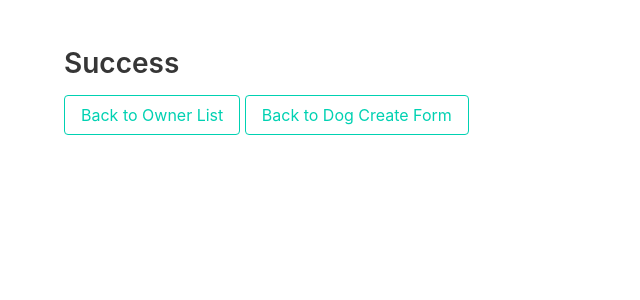
After one commit to danielc92/django-sandbox, a Django app: page /dog/create/success/ in a window 1280 px wide. The commit adds this page. Shown: the top 300 px of the page, without its empty margins (0-640 px from the left). Run offline with Django 3.2, Linux system fonts and the light colour scheme; some libraries are stand-ins or nearby versions.

Commit message:
Media Upload broken

```diff
--- a/app/models.py
+++ b/app/models.py
@@ -13,7 +13,7 @@ class DogOwner(models.Model):
 class Dog(models.Model):
     owner_id = models.ForeignKey(DogOwner, on_delete=models.CASCADE)
     dog_name = models.CharField(max_length=100)
-    dog_image = models.ImageField(upload_to='dogs/', default='dog_default.jpg')
+    dog_image = models.ImageField(upload_to='dogs/%Y/%m/%D/', default='dog_default.jpg')
 
     def __str__(self):
         return self.dog_name
--- a/app/views.py
+++ b/app/views.py
@@ -32,7 +32,7 @@ def dog_create(request):
             cd = form.cleaned_data
             print('The form data has been cleaned:', cd)
             Dog.objects.create(**cd)
-            return HttpResponse('<code>success</code>')
+            return redirect('success')
 
     else:
         form = DogForm()
@@ -40,3 +40,7 @@ def dog_create(request):
     context = {'form': form, 'title': 'Create a dog form.'}
 
     return render(request, 'create.html', context)
+
+def success(request):
+
+    return render(request, 'success.html', {})
--- a/project/urls.py
+++ b/project/urls.py
@@ -18,18 +18,23 @@ from django.urls import path
 from app.views import (
     dog_list,
     dog_create,
-    owner_list)
+    owner_list,
+    success)
+
+from django.conf.urls.static import static
 from django.conf import settings
-from django.conf.urls.static import static
+
 
 urlpatterns = [
     path('admin/', admin.site.urls),
-    path('dog-list/', dog_list, name='dog_list'),
-    path('dog-create/', dog_create, name='dog_create'),
-    path('owner-list/', owner_list, name='owner_list')
+    path('dog/list/', dog_list, name='dog_list'),
+    path('dog/create/', dog_create, name='dog_create'),
+    path('owner/list/', owner_list, name='owner_list'),
+    path('dog/create/success/', success, name='success')
 ]
 
-urlpatterns += static(settings.MEDIA_URL,
-                      document_root=settings.MEDIA_ROOT)
-urlpatterns += static(settings.STATIC_URL,
-                      document_root=settings.STATIC_ROOT)
+if settings.DEBUG:
+    urlpatterns += static(settings.MEDIA_URL,
+                        document_root=settings.MEDIA_ROOT)
+    # urlpatterns += static(settings.STATIC_URL,
+    #                       document_root=settings.STATIC_ROOT)
--- a/templates/owner_list.html
+++ b/templates/owner_list.html
@@ -17,7 +17,10 @@
         {% for dog in d.dog_set.all %}
         <div class="notification is-light">
             <p>{{ dog.dog_name }}</p>
+            {% if dog.dog_image %}
             <img src="{{ dog.dog_image.url }}">
+            {% endif %}
+
         </div>
 
         {% endfor%}
--- /dev/null
+++ b/templates/success.html
@@ -0,0 +1,16 @@
+{% extends 'base.html' %}
+
+{% block content %}
+
+    <section class="section">
+    <section class="container">
+    <section class="content">
+        <h2>Success</h2>
+        <a href="{% url 'owner_list' %}" class="button is-outlined is-primary">Back to Owner List</a>
+        <a href="{% url 'dog_create' %}" class="button is-outlined is-primary">Back to Dog Create Form</a>
+    </section>
+
+    </section>
+    </section>
+
+{% endblock content %}
```
Also changed, not shown: app/migrations/0003_auto_20190514_0117.py (added), app/migrations/0004_auto_20190514_0119.py (added), db.sqlite3, media/dogs/robot-dogs.jpg (deleted).
